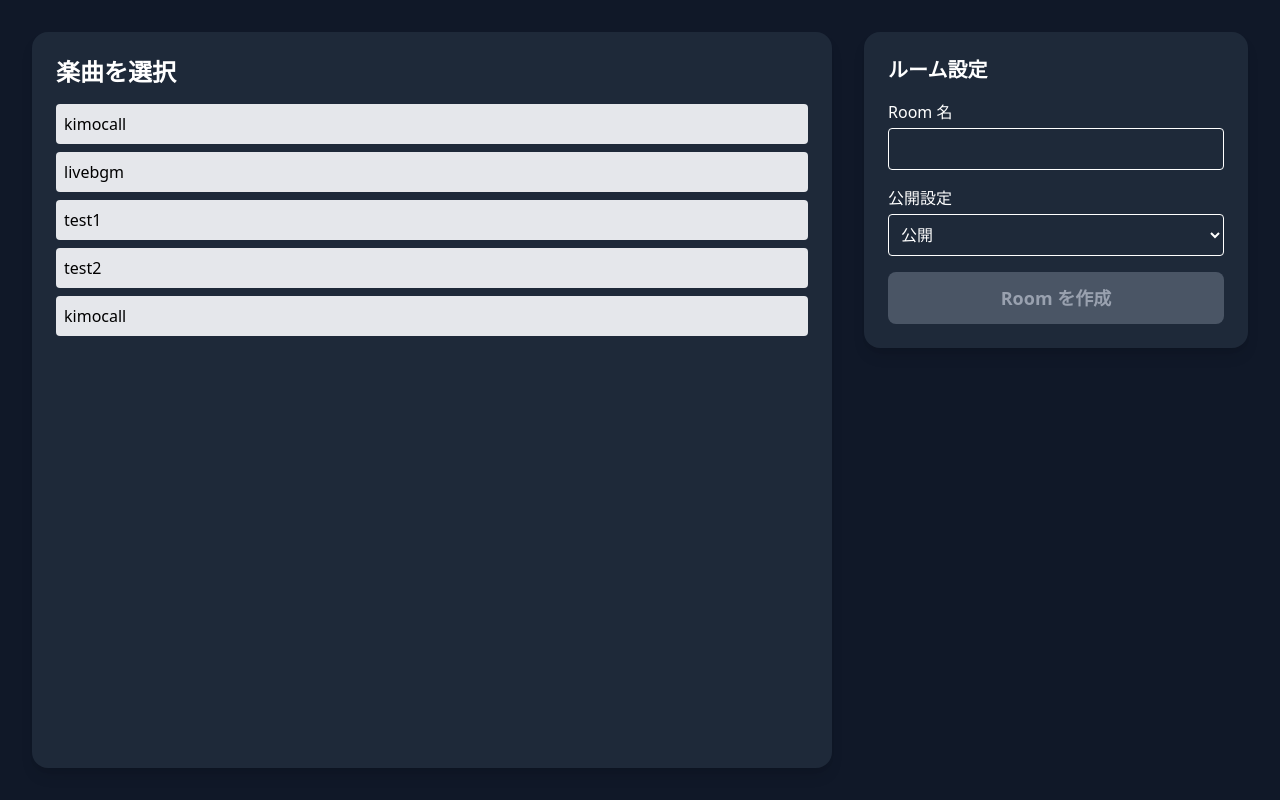
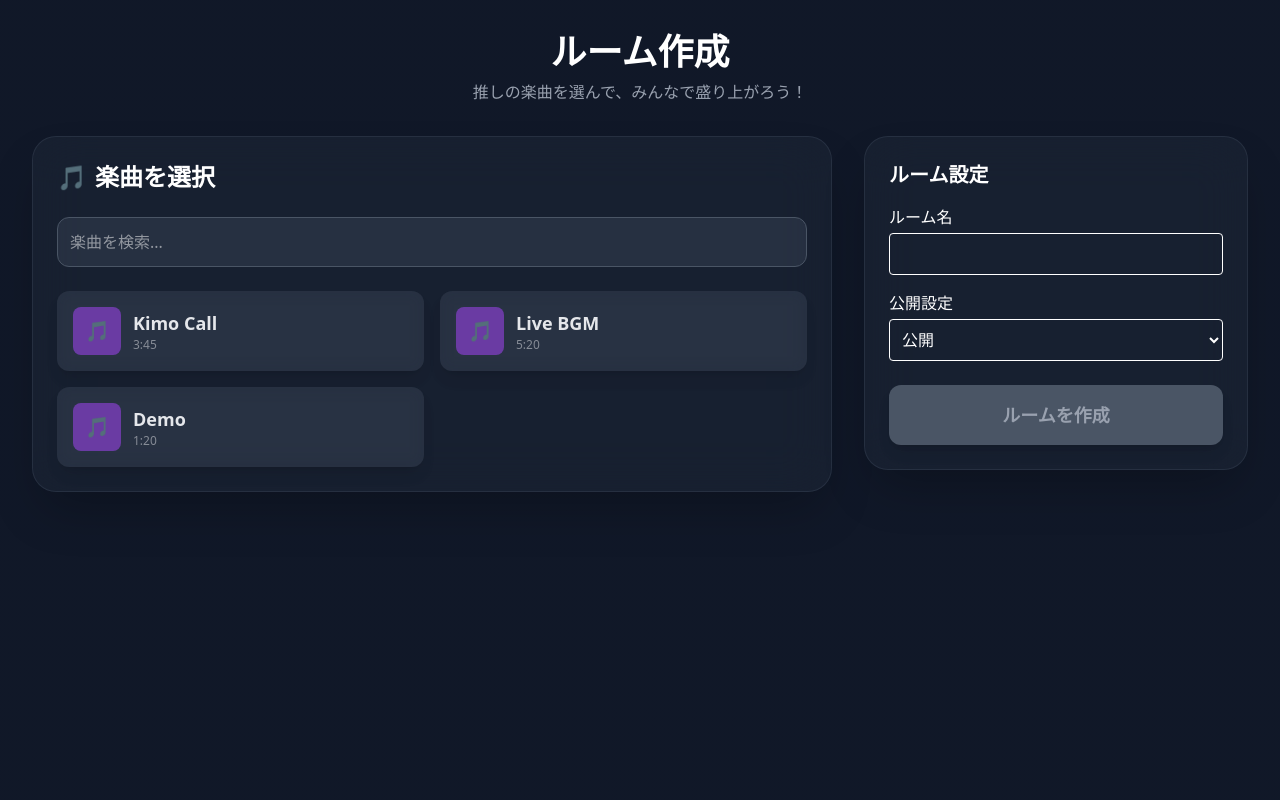
Before and after one commit to Kan-O435/Ptera-cup-front, a Next.js app: page /room/create in a window 1280 px wide. Built offline with nearby package versions, Linux system fonts and the light colour scheme.

Commit message:
ちょっとUIとstage

```diff
--- a/src/app/auth/page.tsx
+++ b/src/app/auth/page.tsx
@@ -44,7 +44,7 @@ export default function AuthPage() {
     <div className="min-h-screen flex items-center justify-center bg-gray-900 text-white">
       <form onSubmit={handleSubmit} className="bg-gray-800 p-8 rounded-lg shadow-xl w-96 flex flex-col gap-4">
         <h1 className="text-2xl font-bold text-center text-pink-500">
-          {isLogin ? 'Welcome Back!' : 'Join the Live!'}
+          {isLogin ? 'ログイン' : '新規登録'}
         </h1>
 
         {!isLogin && (
--- a/src/app/page.tsx
+++ b/src/app/page.tsx
@@ -5,13 +5,13 @@ export default function HomePage() {
   const router = useRouter();
 
   return (
-    <div className="w-screen h-screen flex flex-col items-center justify-center bg-gray-900 text-white gap-8 p-4">
+    <div className="w-screen h-screen flex flex-col items-center justify-center bg-gradient-to-br from-gray-900 via-pink-900 to-gray-900 text-white gap-8 p-4">
       {/* タイトルセクション */}
       <div className="text-center">
-        <h1 className="text-5xl font-black italic tracking-tighter bg-gradient-to-r from-purple-400 to-pink-600 bg-clip-text text-transparent mb-2">
-          CALL SHARE APP
+        <h1 className="text-5xl font-black italic tracking-tighter bg-gradient-to-r from-red-400 to-pink-600 bg-clip-text text-transparent mb-2">
+          AI-dol
         </h1>
-        <p className="text-gray-400 font-medium">推しのコールを、みんなで共有しよう。</p>
+        <p className="text-gray-400 font-medium">離れていても、みんなでコールしよう。</p>
       </div>
 
       {/* ボタンエリア */}
@@ -27,7 +27,7 @@ export default function HomePage() {
         {/* サインアップボタン */}
         <button
           onClick={() => router.push('/auth?mode=signup')}
-          className="w-full bg-gradient-to-r from-purple-600 to-pink-500 text-white font-bold py-4 rounded-2xl hover:scale-105 transition-transform shadow-lg shadow-pink-500/20"
+          className="w-full bg-gradient-to-r from-red-500 to-pink-500 text-white font-bold py-4 rounded-2xl hover:scale-105 transition-transform shadow-lg shadow-pink-500/20"
         >
           新規アカウント作成
         </button>
--- a/src/app/room/[roomId]/page.tsx
+++ b/src/app/room/[roomId]/page.tsx
@@ -20,10 +20,10 @@ export default function RoomPage() {
   return (
     <div className="h-screen flex flex-col items-center justify-center bg-gray-900 text-white p-4">
       <div className="relative w-full max-w-md bg-gray-800 p-6 rounded-xl shadow-lg text-center">
-        <h1 className="text-2xl font-bold mb-4">🎉 Room を作成しました！</h1>
+        <h1 className="text-2xl font-bold mb-4">ルームを作成しました！</h1>
 
         <p className="mb-4">
-          Room ID：
+          ルームID：
           <span className="ml-2 font-mono bg-black px-2 py-1 rounded">
             {roomId}
           </span>
--- a/src/app/room/[roomId]/stage/components/Stage.tsx
+++ b/src/app/room/[roomId]/stage/components/Stage.tsx
@@ -89,6 +89,21 @@ export default function Stage({ onLiveEnd }: StageProps) {
   // これを全てのレーザーで共有する（再レンダリングなしで高速連携）
   const energyRef = useRef(0);
 
+  // 背景テクスチャ作成
+  const backgroundTexture = useMemo(() => {
+    const canvas = document.createElement('canvas');
+    canvas.width = 512;
+    canvas.height = 512;
+    const ctx = canvas.getContext('2d')!;
+    const gradient = ctx.createLinearGradient(0, 0, 512, 512);
+    gradient.addColorStop(0, '#111827'); // gray-900
+    gradient.addColorStop(0.5, '#831843'); // pink-900
+    gradient.addColorStop(1, '#111827'); // gray-900
+    ctx.fillStyle = gradient;
+    ctx.fillRect(0, 0, 512, 512);
+    return new THREE.CanvasTexture(canvas);
+  }, []);
+
   // 1. オーディオシステムの構築
   const [listener] = useState(() => new THREE.AudioListener());
   const [sound] = useState(() => new THREE.Audio(listener));
@@ -161,7 +176,7 @@ export default function Stage({ onLiveEnd }: StageProps) {
       {/* 背景 */}
       <mesh position={[0, 5, -6]}>
         <boxGeometry args={[16, 10, 0.5]} />
-        <meshStandardMaterial color="#050505" roughness={1} />
+        <meshBasicMaterial map={backgroundTexture} />
       </mesh>
 
       {/* アイドルはマウント時はそのまま表示 */}
--- a/src/app/room/create/components/RoomSettings.tsx
+++ b/src/app/room/create/components/RoomSettings.tsx
@@ -16,7 +16,7 @@ export default function RoomSettings({
   return (
     <div className="flex flex-col gap-4">
       <div>
-        <label className="block mb-1">Room 名</label>
+        <label className="block mb-1">ルーム名</label>
         <input
           type="text"
           value={roomName}
--- a/src/app/room/create/components/SongList.tsx
+++ b/src/app/room/create/components/SongList.tsx
@@ -3,29 +3,59 @@
 type SongListProps = {
   selectedSong: string | null;
   setSelectedSong: (song: string) => void;
+  searchTerm: string;
 };
 
-export default function SongList({ selectedSong, setSelectedSong }: SongListProps) {
-  // 曲リスト（重複ありでもOK）
-  const songs = ['kimocall', 'livebgm', 'test1', 'test2', 'kimocall'];
+export default function SongList({ selectedSong, setSelectedSong, searchTerm }: SongListProps) {
+  // 曲リスト（実際のファイル名に合わせる）
+  const songs = [
+    { id: 'kimocall', title: 'Kimo Call', artist: '', duration: '3:45' },
+    { id: 'live-bgm', title: 'Live BGM', artist: '', duration: '5:20' },
+    { id: 'demo', title: 'Demo', artist: '', duration: '1:20' },
+  ];
 
-  const handleSelect = (song: string) => {
-    setSelectedSong(song); // 曲名単位で選択
+  // 検索フィルター
+  const filteredSongs = songs.filter(song =>
+    song.title.toLowerCase().includes(searchTerm.toLowerCase()) ||
+    song.artist.toLowerCase().includes(searchTerm.toLowerCase())
+  );
+
+  const handleSelect = (songId: string) => {
+    setSelectedSong(songId);
   };
 
   return (
-    <div className="flex flex-col gap-2">
-      {songs.map((song, index) => (
-        <button
-          key={index} // 重複してもOK
-          onClick={() => handleSelect(song)}
-          className={`p-2 rounded text-black text-left ${
-            selectedSong === song ? 'bg-blue-500 text-white' : 'bg-gray-200'
-          }`}
-        >
-          {song}
-        </button>
-      ))}
+    <div className="grid grid-cols-1 md:grid-cols-2 gap-4">
+      {filteredSongs.length > 0 ? (
+        filteredSongs.map((song) => (
+          <div
+            key={song.id}
+            onClick={() => handleSelect(song.id)}
+            className={`p-4 rounded-xl cursor-pointer transition-all duration-300 transform hover:scale-105 shadow-lg ${
+              selectedSong === song.id
+                ? 'bg-gradient-to-r from-red-600 to-pink-600 text-white ring-2 ring-white/50'
+                : 'bg-gray-700/50 text-gray-200 hover:bg-gray-600/50 backdrop-blur-sm'
+            }`}
+          >
+            <div className="flex items-center gap-3">
+              <div className={`w-12 h-12 rounded-lg flex items-center justify-center text-xl ${
+                selectedSong === song.id ? 'bg-white/20' : 'bg-purple-500/50'
+              }`}>
+                🎵
+              </div>
+              <div className="flex-1">
+                <h3 className="font-bold text-lg">{song.title}</h3>
+                <p className="text-sm opacity-75">{song.artist}</p>
+                <p className="text-xs opacity-50">{song.duration}</p>
+              </div>
+            </div>
+          </div>
+        ))
+      ) : (
+        <div className="col-span-full text-center py-8 text-gray-400">
+          該当する楽曲が見つかりません
+        </div>
+      )}
     </div>
   );
 }
--- a/src/app/room/create/page.tsx
+++ b/src/app/room/create/page.tsx
@@ -9,6 +9,7 @@ export default function CreateRoomPage() {
   const [selectedSong, setSelectedSong] = useState<string | null>(null);
   const [roomName, setRoomName] = useState('');
   const [publicRoom, setPublicRoom] = useState(true);
+  const [searchTerm, setSearchTerm] = useState('');
 
   const handleCreateRoom = () => {
     const roomId = crypto.randomUUID().slice(0, 6);
@@ -16,17 +17,46 @@ export default function CreateRoomPage() {
   };
 
   return (
-    <div className="flex h-screen p-8 gap-8 bg-gray-900 text-white">
+    <div className="min-h-screen bg-gradient-to-br from-gray-900 via-pinke-900 to-gray-900 text-white p-8">
+      {/* ヘッダー */}
+      <div className="text-center mb-8">
+        <h1 className="text-4xl font-black items-center justify-center mb-2 text-white">
+          ルーム作成
+        </h1>
+        <p className="text-gray-400">推しの楽曲を選んで、みんなで盛り上がろう！</p>
+      </div>
+
+      <div className="flex gap-8 max-w-7xl mx-auto">
         {/* 左：楽曲選択 */}
-      <div className="flex-1 overflow-y-auto bg-gray-800 p-6 rounded-2xl shadow-lg">
-        <h2 className="text-2xl font-bold mb-4">楽曲を選択</h2>
-        <SongList selectedSong={selectedSong} setSelectedSong={setSelectedSong} />
+        <div className="flex-1 bg-gray-800/50 backdrop-blur-xl p-6 rounded-3xl shadow-2xl border border-gray-700/50">
+          <h2 className="text-2xl font-bold mb-6 flex items-center gap-2">
+            <span className="text-2xl">🎵</span> 楽曲を選択
+          </h2>
+
+          {/* 検索バー */}
+          <div className="mb-6">
+            <input
+              type="text"
+              placeholder="楽曲を検索..."
+              value={searchTerm}
+              onChange={(e) => setSearchTerm(e.target.value)}
+              className="w-full p-3 bg-gray-700/50 rounded-xl border border-gray-600 focus:border-red-500 focus:outline-none transition-colors"
+            />
+          </div>
+
+          <SongList
+            selectedSong={selectedSong}
+            setSelectedSong={setSelectedSong}
+            searchTerm={searchTerm}
+          />
         </div>
 
         {/* 右：ルーム設定 */}
         <div className="w-96 flex flex-col gap-4">
-        <div className="bg-gray-800 p-6 rounded-2xl shadow-lg">
-          <h2 className="text-xl font-bold mb-4">ルーム設定</h2>
+          <div className="bg-gray-800/50 backdrop-blur-xl p-6 rounded-3xl shadow-2xl border border-gray-700/50">
+            <h2 className="text-xl font-bold mb-4 flex items-center gap-2">
+               ルーム設定
+            </h2>
             <RoomSettings
               roomName={roomName}
               setRoomName={setRoomName}
@@ -36,15 +66,20 @@ export default function CreateRoomPage() {
             <button
               onClick={handleCreateRoom}
               disabled={!selectedSong || !roomName}
-            className={`mt-4 w-full py-3 rounded-lg font-bold text-lg transition-all transform
+              className={`mt-6 w-full py-4 rounded-xl font-bold text-lg transition-all transform shadow-lg
                 ${!selectedSong || !roomName
                   ? 'bg-gray-600 text-gray-400 cursor-not-allowed'
-                : 'bg-gradient-to-r from-gray-600 via-gray-700 to-gray-800 hover:scale-105 hover:shadow-md text-white'}`}
+                  : 'bg-gradient-to-r from-red-600 to-pink-600 hover:scale-105 hover:shadow-red-500/25 text-white'}`}
             >
-            Room を作成
+              ルームを作成
             </button>
           </div>
         </div>
       </div>
+
+      {/* 背景装飾 */}
+      <div className="absolute top-1/4 left-1/4 w-96 h-96 bg-pink-600/10 rounded-full blur-[120px] -z-10"></div>
+      <div className="absolute bottom-1/4 right-1/4 w-96 h-96 bg-pink-600/10 rounded-full blur-[120px] -z-10"></div>
+    </div>
   );
 }
```
Lines whose indentation alone changed are shown as unchanged.
